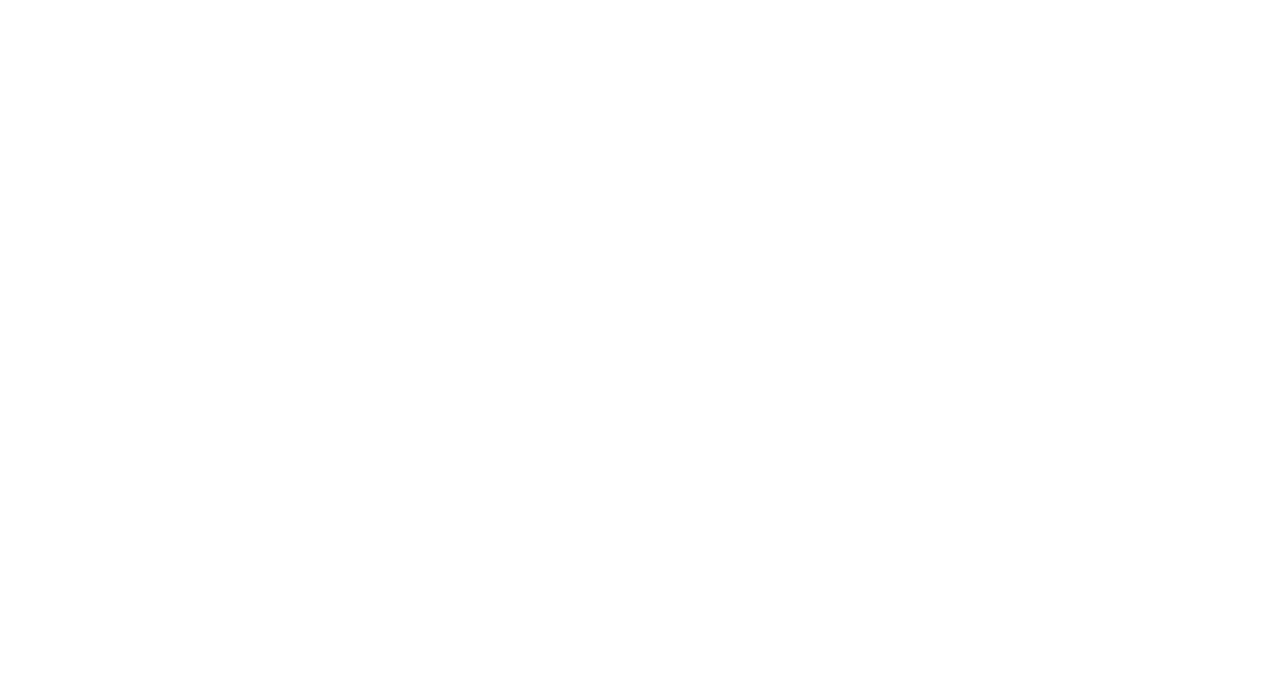
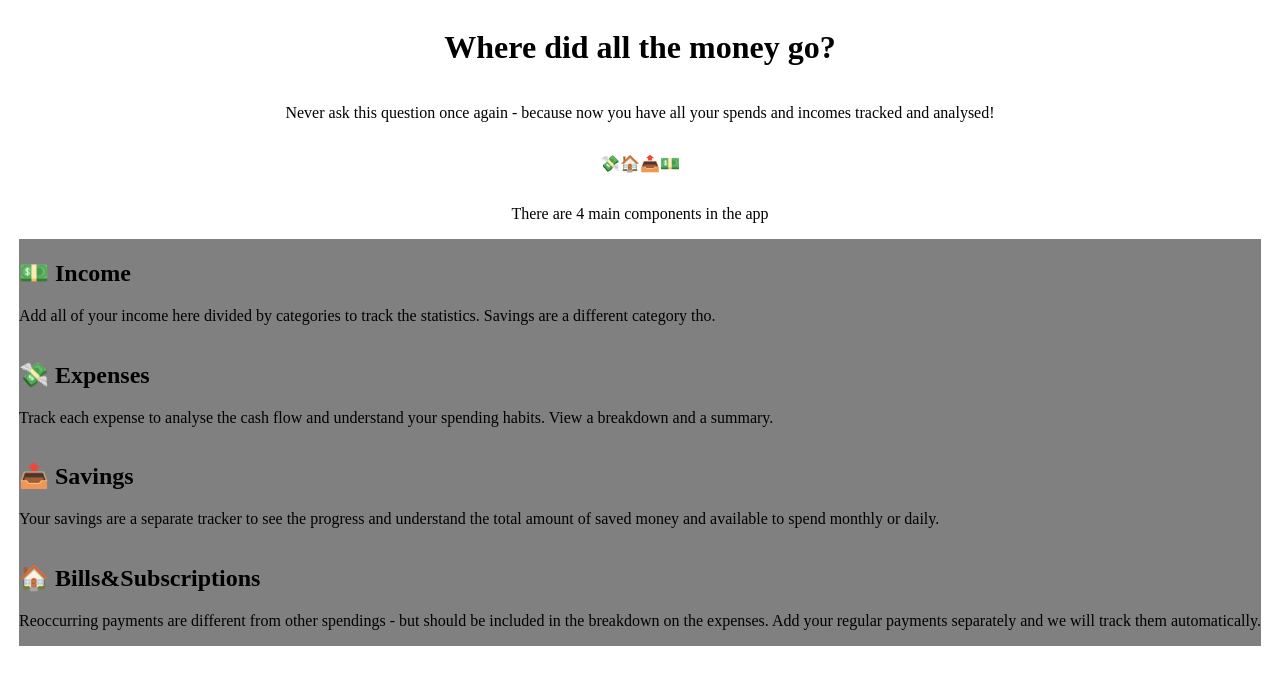
Before and after one commit to nichitagutu/budgeteer, a React (Vite) app: page /start in a window 1280 px wide. Shown: the top 684 px of the page. Built offline with nearby package versions, Linux system fonts and the light colour scheme.

Commit message:
feat: initial layout of the start page

```diff
--- a/package.json
+++ b/package.json
@@ -11,7 +11,8 @@
   },
   "dependencies": {
     "react": "^18.2.0",
-    "react-dom": "^18.2.0"
+    "react-dom": "^18.2.0",
+    "react-router-dom": "^6.16.0"
   },
   "devDependencies": {
     "@types/react": "^18.2.15",
--- a/src/App.tsx
+++ b/src/App.tsx
@@ -1,7 +1,15 @@
+import { BrowserRouter as Router, Route, Routes } from "react-router-dom";
 import "./App.css";
+import StartPage from "./pages/StartPage";
 
 function App() {
-  return <div></div>;
+  return (
+    <Router>
+      <Routes>
+        <Route path="/start" element={<StartPage />} />
+      </Routes>
+    </Router>
+  );
 }
 
 export default App;
--- /dev/null
+++ b/src/pages/StartPage.css
@@ -0,0 +1,33 @@
+.start-page {
+    display: flex;
+    flex-direction: column;
+    align-items: center;
+    justify-content: center;
+    height: 100%;
+}
+
+.start-page__header {
+
+}
+
+.start-page__text {
+
+}
+
+.info-blocks {
+    display: flex;
+    flex-direction: column;
+    justify-content: space-around;
+}
+
+.info-block {
+    background-color: gray;
+}
+
+.info-block__header {
+
+}
+
+.info-block__text {
+
+}
--- /dev/null
+++ b/src/pages/StartPage.tsx
@@ -0,0 +1,49 @@
+import "./StartPage.css";
+
+export default function StartPage() {
+  return (
+    <div className="start-page">
+      <h1 className="start-page__header">Where did all the money go?</h1>
+      <p className="start-page__text">
+        Never ask this question once again - because now you have all your
+        spends and incomes tracked and analysed!
+      </p>
+      <p className="start-page__text">💸🏠📤💵</p>
+      <p className="start-page__text">
+        There are 4 main components in the app
+      </p>
+      <div className="info-blocks">
+        <div className="info-block">
+          <h2 className="info-block__header">💵 Income</h2>
+          <p className="info-block__text">
+            Add all of your income here divided by categories to track the
+            statistics. Savings are a different category tho.
+          </p>
+        </div>
+        <div className="info-block">
+          <h2 className="info-block__header">💸 Expenses</h2>
+          <p className="info-block__text">
+            Track each expense to analyse the cash flow and understand your
+            spending habits. View a breakdown and a summary.
+          </p>
+        </div>
+        <div className="info-block">
+          <h2 className="info-block__header">📤 Savings</h2>
+          <p className="info-block__text">
+            Your savings are a separate tracker to see the progress and
+            understand the total amount of saved money and available to spend
+            monthly or daily.
+          </p>
+        </div>
+        <div className="info-block">
+          <h2 className="info-block__header">🏠 Bills&Subscriptions</h2>
+          <p className="info-block__text">
+            Reoccurring payments are different from other spendings - but should
+            be included in the breakdown on the expenses. Add your regular
+            payments separately and we will track them automatically.
+          </p>
+        </div>
+      </div>
+    </div>
+  );
+}
```
Also changed, not shown: 1 other file (tests, documents, lock files or other folders).
